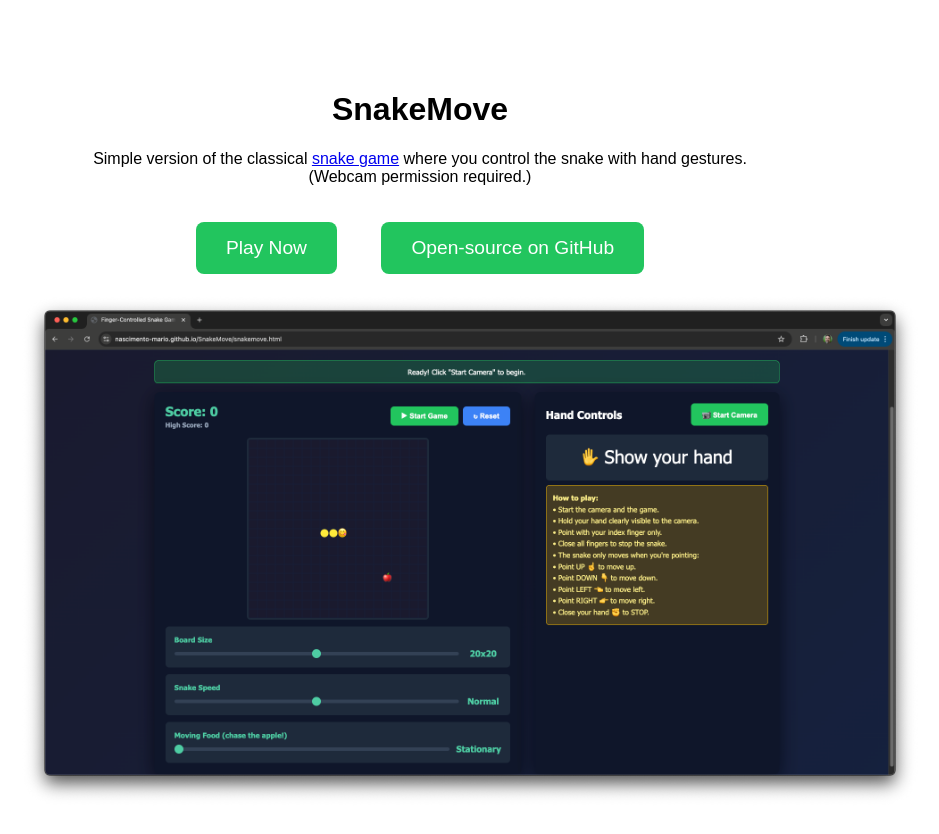
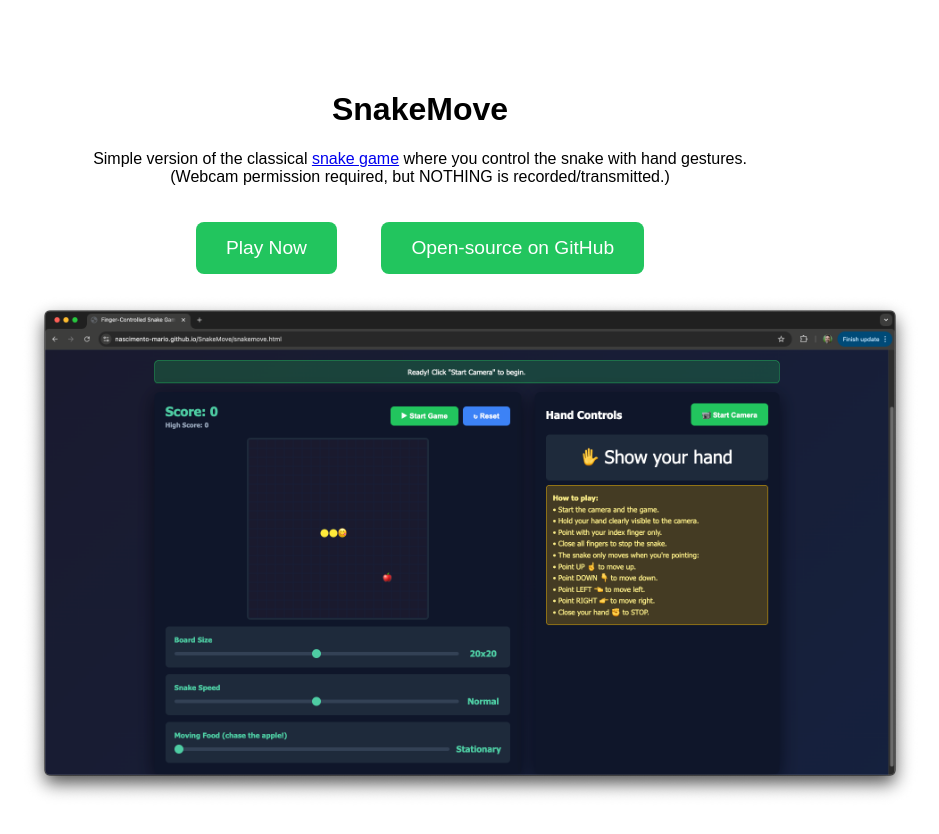
Before and after one commit to nascimento-mario/SnakeMove, a plain HTML site: page index.html in a window 1280 px wide. Shown: the whole page, without its empty margins (220-1159 px from the left). Drawn offline with Linux system fonts and the light colour scheme.

Commit message:
Update webcam permission notice in index.html
Clarified webcam permission statement for user transparency.

```diff
--- a/index.html
+++ b/index.html
@@ -27,7 +27,7 @@
 <body>
     <h1>SnakeMove</h1>
     <p>Simple version of the classical <a href="snakemove.html">snake game</a> where you control the snake with hand gestures.<br>
-    (Webcam permission required.)</p>
+    (Webcam permission required, but NOTHING is recorded/transmitted.)</p>
     <a href="snakemove.html" class="cta-button">Play Now</a>
     <a href="https://github.com/nascimento-mario/SnakeMove" class="cta-button">Open-source on GitHub</a>
     <img src="starting page.png" alt="Initial page" style="width: 900px; height: auto;">
```
